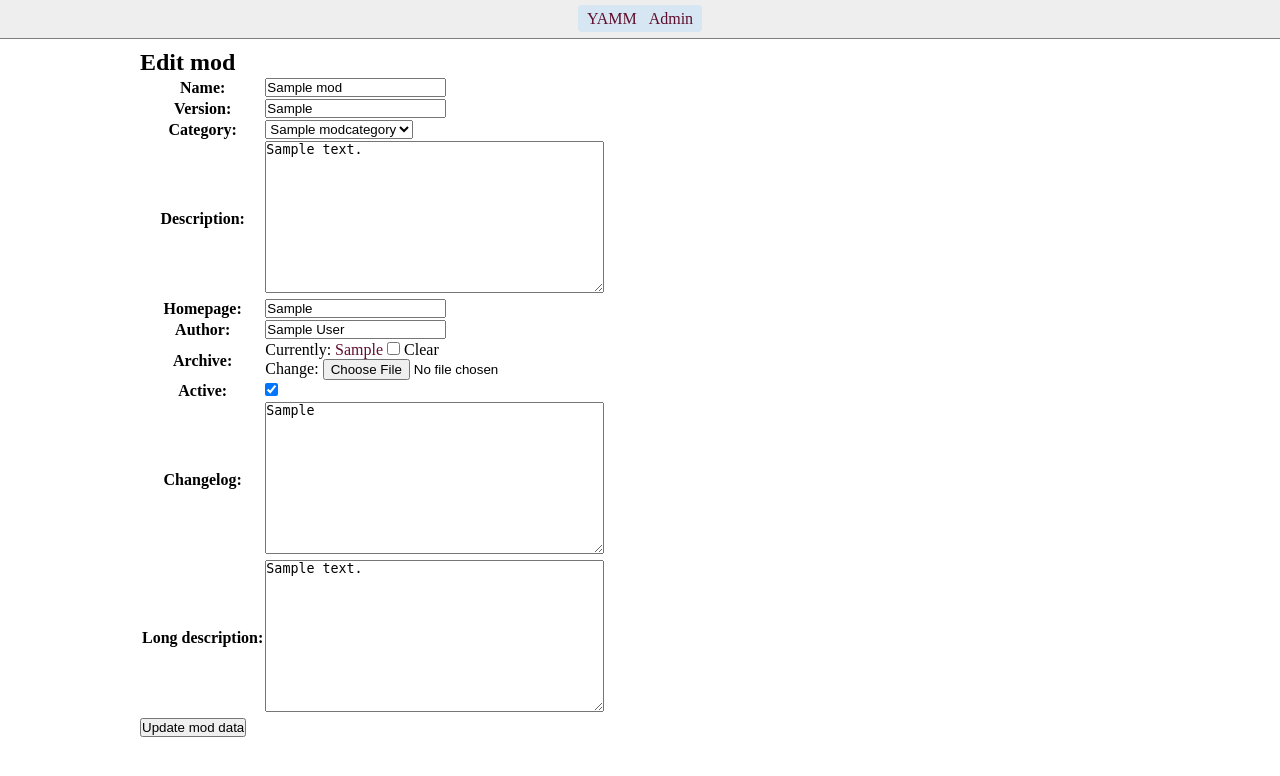
After one commit to TheTerrasque/yammyamm, a Django app: page /mods/mods/1/edit/ in a window 1280 px wide. The commit adds this page. Shown: the top 776 px of the page. Run offline with Django 3.2, Linux system fonts and the light colour scheme; tables that the repository leaves empty hold one stand-in row (values such as "Sample post").

Commit message:
Mod registration by user, part 1

```diff
--- a/requirements.txt
+++ b/requirements.txt
@@ -1,4 +1,4 @@
-Django==1.8.1
+Django==1.8.4
 django-ajax-selects==1.3.6
-#makeTorrent==0.12
-git+https://github.com/TheTerrasque/makeTorrent.git
+makeTorrent==0.14
+django-braces==1.8.1
--- a/yammies/admin.py
+++ b/yammies/admin.py
@@ -13,7 +13,7 @@ class ModAdmin(admin.ModelAdmin):
     list_display = ['name', 'version', "category"]
     search_fields = ['name', "description", "author", "homepage"]
     fieldsets = [
-        (None,            {'fields': ['name', "archive", "version", "category", "service"]}),
+        (None,            {'fields': ['name', "archive", "version", "category", "service", "created_by"]}),
         ('Optional data', {'fields': ['description', "homepage", "author"]}),
         ('Torrent data',  {'fields': ["torrent_file", "torrent_magnet"]})
     ]
@@ -22,7 +22,7 @@ class ModAdmin(admin.ModelAdmin):
 
 class JsonServiceAdmin(admin.ModelAdmin):
     fieldsets = [
-        (None,            {'fields': ['name', "description", "active"]}),
+        (None,            {'fields': ['name', "description", "active", "owner"]}),
         ('JSON data',     {'fields': ["json_name", "verbose_json", "json_file"]}),
         ('Torrent creation',  {'fields': ["torrent_enable", "torrent_announce", "torrent_path", "torrent_minimum_bytes", "torrent_webseeds"]})
     ]
--- a/yammies/models.py
+++ b/yammies/models.py
@@ -13,6 +13,8 @@ from django.core.files.base import ContentFile
 from django.core.urlresolvers import reverse
 
 from django.core.files import File
+
+from django.contrib.auth.models import User
 
 try:
     from makeTorrent import makeTorrent as mT
@@ -62,6 +64,8 @@ class JsonService(models.Model):
     torrent_path = models.CharField(max_length=200, blank=True, null=True)
     torrent_minimum_bytes = models.PositiveIntegerField(default=5*1024*1024, help_text="Minimum size to generate a torrent for the mod")
     torrent_webseeds = models.BooleanField(default=False, help_text="Add http link to the file in torrent. Largely unsupported, and requires at least one Host Mirror entry")
+
+    owner = models.ForeignKey(User)
 
     def __unicode__(self):
         return self.name
@@ -159,6 +163,7 @@ class Mod(models.Model):
 
     description = models.TextField(blank=True)
     long_description = models.TextField(blank=True)
+    changelog = models.TextField(blank=True)
 
     filesize = models.IntegerField(default=0)
     filehash = models.CharField(blank=True, null=True, max_length=90)
@@ -169,6 +174,8 @@ class Mod(models.Model):
 
     torrent_file = models.FileField(upload_to="torrents", blank=True, null=True, storage=OverwriteStorage())
     torrent_magnet = models.TextField(blank=True)
+
+    created_by = models.ForeignKey(User)
 
     class Meta:
         ordering = ["name"]
@@ -262,6 +269,9 @@ class Mod(models.Model):
             self.filehash = None
             self.filesize = 0
 
+    def get_edit_url(self):
+        return reverse('mod:mod_edit', args=[str(self.id)])
+
     def get_absolute_url(self):
         return reverse('mod:moddetail', args=[str(self.id)])
 
--- a/yammies/static/style.css
+++ b/yammies/static/style.css
@@ -6,7 +6,9 @@
 #main,#header {
     padding: 10px;
 }
-
+.warning {
+    color: #ff2525;
+}
 #header {
     border-bottom: 1px solid #7E7E7E;
     background-color: #eee;
--- /dev/null
+++ b/yammies/templates/mods/mod_edit.html
@@ -0,0 +1,14 @@
+{% extends "base.html" %}
+
+{% block main %}
+    <h2>Edit mod</h2>
+    <div id="editmod">
+        <form method="post" action=".">
+            <table>
+                {{ form }}
+                {% csrf_token %}
+            </table>
+            <input type="submit" value="Update mod data">
+        </form>
+    </div>
+{% endblock %}
--- a/yammies/templates/mods/show_mod.html
+++ b/yammies/templates/mods/show_mod.html
@@ -11,6 +11,7 @@
             <span class="title">{{ object.name }}</span>
             <span id="modversion">version {{ object.version }}</span>
             {% if object.author %}<span class="author">by {{ object.author|default:"???" }}.</span>{% endif %}
+            {% if not object.active %}<span class="warning">[Mod Not Active]</span>{% endif %}
         </div>
 
 
--- a/yammies/templates/mods/show_service.html
+++ b/yammies/templates/mods/show_service.html
@@ -9,6 +9,11 @@
         <div id="jsonlink">
             {% if object.json_file %}<a href="{{ object.json_file.url }}">JSON link</a>{% endif %}
         </div>
+        {% ifequal object.owner user %}
+            <div>
+                <a href="{% url 'mod:mod_create' object.id %}">Add a mod</a>
+            </div>
+        {% endifequal %}
     </div>
 
     <div id="mods">
--- a/yammies/urls.py
+++ b/yammies/urls.py
@@ -1,9 +1,11 @@
 from django.conf.urls import url
 
-from .views import Home, ServiceDisplay, Services, ModDisplay
+from .views import Home, ServiceDisplay, Services, ModDisplay, ModCreate, ModEdit
 
 urlpatterns = [
     url(r'^$', Services.as_view(), name='servicelist'),
     url(r'^service/(?P<pk>[0-9]+)/$', ServiceDisplay.as_view(), name='servicedetail'),
     url(r'^mods/(?P<pk>[0-9]+)/$', ModDisplay.as_view(), name="moddetail"),
+    url(r'^mods/(?P<pk>[0-9]+)/edit/$', ModEdit.as_view(), name="mod_edit"),
+    url(r'^service/(?P<pk>[0-9]+)/addmod/$', ModCreate.as_view(), name="mod_create"),
 ]
--- a/yammies/views.py
+++ b/yammies/views.py
@@ -4,6 +4,11 @@ from . import models as M
 
 from django.views.generic import TemplateView
 from django.views.generic import ListView, DetailView
+from django.views.generic.edit import CreateView, UpdateView, DeleteView
+
+from django.shortcuts import get_object_or_404
+
+from braces import views as BV
 
 class Home(TemplateView):
     template_name = "mods/index.html"
@@ -23,3 +28,35 @@ class ModDisplay(DetailView):
 class ServiceDisplay(DetailView):
     queryset = M.JsonService.objects.filter(active=True)
     template_name = "mods/show_service.html"
+
+class ModCreate(BV.LoginRequiredMixin, BV.UserPassesTestMixin, CreateView):
+    model = M.Mod
+    fields = ["name", "version", "category"]
+    template_name = "mods/mod_create.html"
+
+    def test_func(self, user):
+        service = get_object_or_404(M.JsonService, pk=self.kwargs["pk"])
+        return service.owner == user
+
+    def get_success_url(self):
+        return self.object.get_edit_url()
+
+    def form_valid(self, form):
+        service = get_object_or_404(M.JsonService, pk=self.kwargs["pk"])
+
+        form.instance.created_by = self.request.user
+        form.instance.active = False
+        form.instance.service = service
+
+        return super(ModCreate, self).form_valid(form)
+
+class ModEdit(BV.LoginRequiredMixin, UpdateView):
+    model = M.Mod
+    fields = ["name", "version", "category", "description", "homepage", "author", "archive", "active", "changelog", "long_description"]
+    template_name = "mods/mod_edit.html"
+
+    def test_func(self, user):
+        return self.object.created_by == user
+
+    def get_success_url(self):
+        return self.object.get_edit_url()
```
Also changed, not shown: yammies/templates/mods/mod_create.html (added, +14 -0 lines), yammies/forms.py (added), yammies/migrations/0012_auto_20150821_1445.py (added), yammies/migrations/0013_mod_changelog.py (added).
